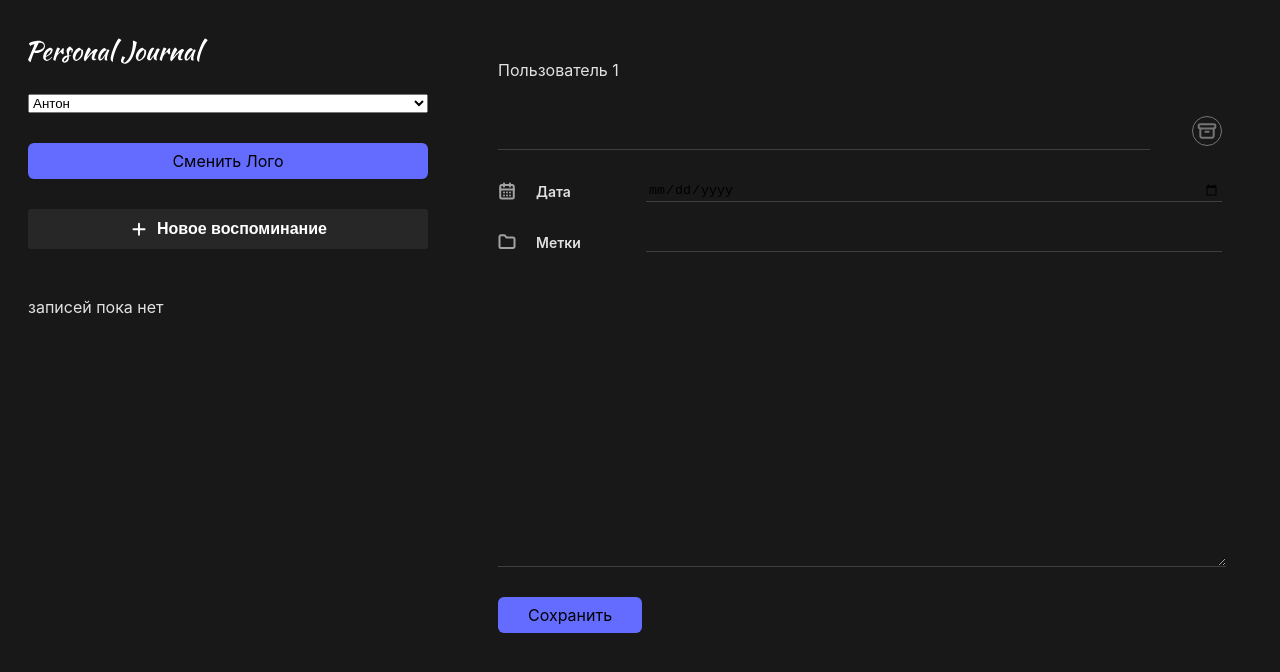
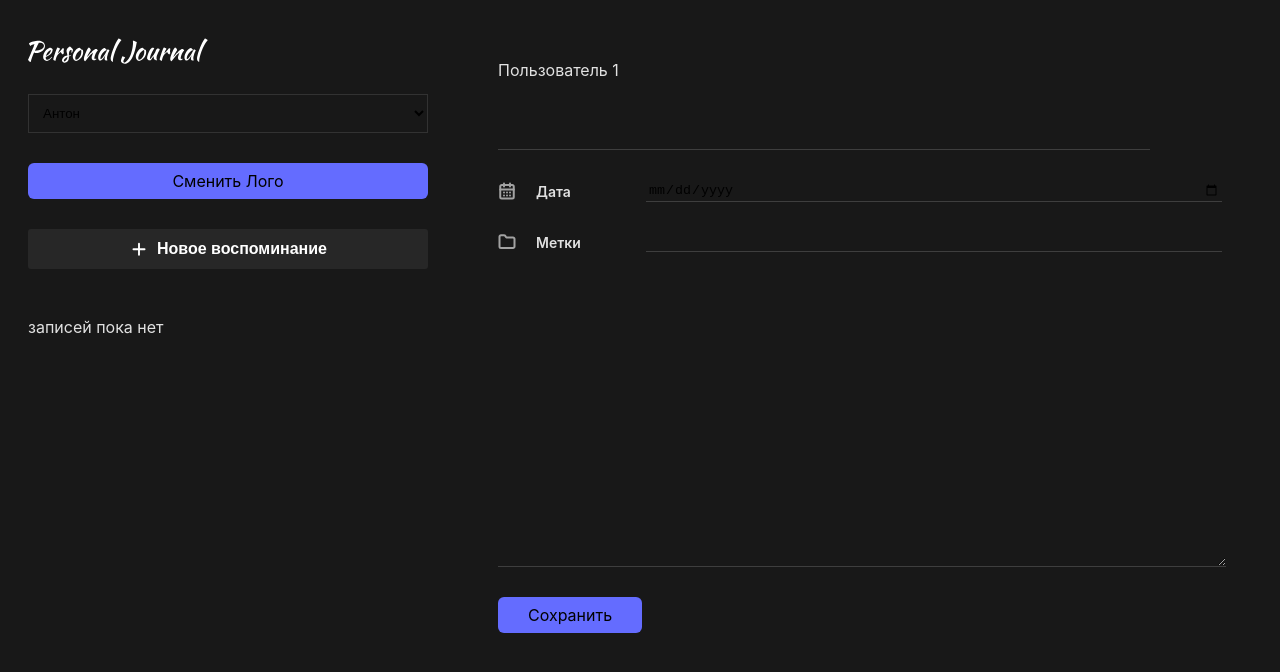
Before and after one commit to Cathereum/notes-app, a React (Vite) app: page / in a window 1280 px wide. Shown: the top 672 px of the page. Built offline with nearby package versions, Linux system fonts and the light colour scheme.

Commit message:
added a remove Journal-Item functionality

```diff
--- a/src/App.jsx
+++ b/src/App.jsx
@@ -41,7 +41,10 @@ function App() {
       );
     }
   };
-  console.log("Рендер APP");
+
+  const deleteItem = (id) => {
+    setData([...data.filter((i) => i.id !== id)]);
+  };
 
   return (
     <UserContextProvider>
@@ -52,7 +55,11 @@ function App() {
           <JournalList items={mapData(data)} setItem={setSelectedItem} />
         </LeftPannel>
         <MainPannel>
-          <JournalForm onSubmit={addFormData} selectedItemData={selectedItem} />
+          <JournalForm
+            onSubmit={addFormData}
+            onDelete={deleteItem}
+            selectedItemData={selectedItem}
+          />
         </MainPannel>
       </div>
     </UserContextProvider>
--- a/src/components/JournalForm/JournalForm.jsx
+++ b/src/components/JournalForm/JournalForm.jsx
@@ -4,7 +4,7 @@ import styles from "./JournalForm.module.css";
 import { INITIAL_STATE, formReducer } from "./JournalForm.state";
 import { UserContext } from "../../context/user.context";
 
-function JournalForm({ onSubmit, selectedItemData }) {
+function JournalForm({ onSubmit, selectedItemData, onDelete }) {
   const [formState, dispatchForm] = useReducer(formReducer, INITIAL_STATE);
   const { isFormReadyToSubmit, values } = formState;
   const { userId } = useContext(UserContext);
@@ -13,8 +13,12 @@ function JournalForm({ onSubmit, selectedItemData }) {
     if (isFormReadyToSubmit) {
       onSubmit(values);
       dispatchForm({ type: "CLEAR" });
+      dispatchForm({
+        type: "SET_VALUE",
+        payload: { userId: userId },
+      });
     }
-  }, [isFormReadyToSubmit, values, onSubmit]);
+  }, [isFormReadyToSubmit, values, onSubmit, userId]);
 
   useEffect(() => {
     dispatchForm({
@@ -42,6 +46,15 @@ function JournalForm({ onSubmit, selectedItemData }) {
     });
   }, [selectedItemData]);
 
+  const deleteJournalItem = () => {
+    onDelete(selectedItemData.id);
+    dispatchForm({ type: "CLEAR" });
+    dispatchForm({
+      type: "SET_VALUE",
+      payload: { userId: userId },
+    });
+  };
+
   return (
     <form
       className={styles["journal-form"]}
@@ -57,7 +70,11 @@ function JournalForm({ onSubmit, selectedItemData }) {
           name="title"
           className={styles["form-title"]}
         />
-        <img src="/deleteIcon.svg" alt="deleteIcon" />
+        {selectedItemData.id && (
+          <button onClick={deleteJournalItem} className={styles["delete-btn"]}>
+            <img src="/deleteIcon.svg" alt="deleteIcon" />
+          </button>
+        )}
       </div>
       <div className={styles["form-input-wrapper"]}>
         <img src="/dateIcon.svg" alt="dateIcon" />
--- a/src/components/JournalForm/JournalForm.module.css
+++ b/src/components/JournalForm/JournalForm.module.css
@@ -72,3 +72,22 @@
 .form-button {
   max-width: 75px;
 }
+
+
+
+
+.delete-btn {
+  display: flex;
+  align-items: center;
+  border: none;
+  background: none;
+  cursor: pointer;
+  padding: 0;
+  height: 30px;
+  width: 30px;
+}
+
+.delete-btn:hover {
+  background: rgb(93, 93, 93);
+  border-radius: 50%;
+}
--- a/src/components/SelectUser/SelectUser.jsx
+++ b/src/components/SelectUser/SelectUser.jsx
@@ -1,5 +1,6 @@
 import { useContext } from "react";
 import { UserContext } from "../../context/user.context";
+import styles from "./SelectUser.module.css";
 
 function SelectUser() {
   const { userId, setUserId } = useContext(UserContext);
@@ -9,7 +10,13 @@ function SelectUser() {
   };
 
   return (
-    <select name="user" id="user" value={userId} onChange={changeUser}>
+    <select
+      className={styles["select"]}
+      name="user"
+      id="user"
+      value={userId}
+      onChange={changeUser}
+    >
       <option value="1">Антон</option>
       <option value="2">Вася</option>
     </select>
--- /dev/null
+++ b/src/components/SelectUser/SelectUser.module.css
@@ -0,0 +1,5 @@
+.select {
+  padding: 10px;
+  background: none;
+  border: 1px solid rgb(50, 50, 50);
+}
```
